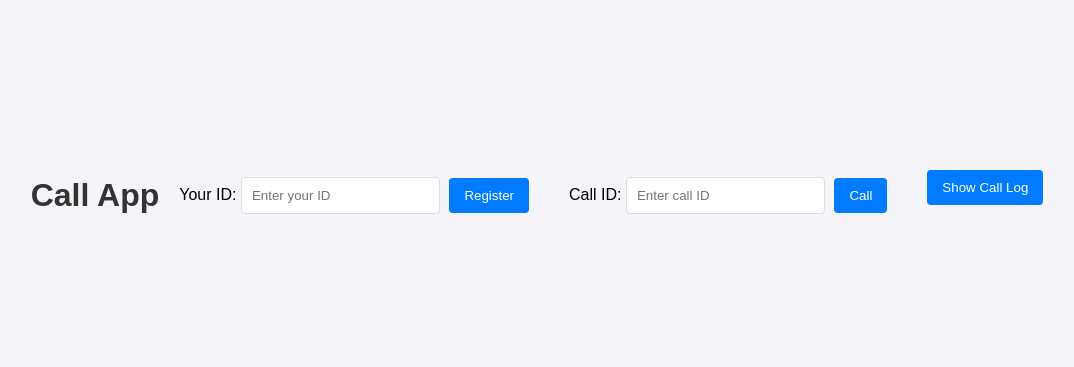
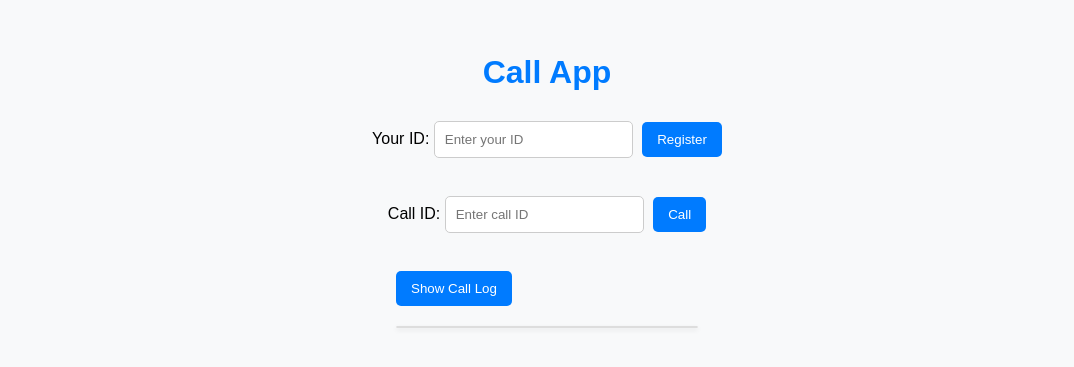
Before and after one commit to onur2025/call-app, a website: page public/index.html in a window 1280 px wide. Shown: the part 205-572 px from the top of the page, without its empty margins (93-1167 px from the left). Drawn offline with nearby package versions, Linux system fonts and the light colour scheme; no server answers.

Commit message:
Update style.css

```diff
--- a/public/style.css
+++ b/public/style.css
@@ -1,43 +1,72 @@
+/* تنسيق عام للصفحة */
 body {
   font-family: Arial, sans-serif;
-  background-color: #f4f4f9;
+  background-color: #f8f9fa;
   margin: 0;
   padding: 0;
   display: flex;
   justify-content: center;
   align-items: center;
   height: 100vh;
+  flex-direction: column;
 }
 
+/* تنسيق العنوان الرئيسي */
 h1 {
-  color: #333;
+  color: #007bff;
+  margin-bottom: 20px;
 }
 
+/* تنسيق العناصر الداخلية */
 div {
-  margin: 20px;
+  margin: 10px 0;
 }
 
+/* تنسيق حقول الإدخال */
 input {
   padding: 10px;
   margin-right: 5px;
-  border: 1px solid #ddd;
-  border-radius: 4px;
+  border: 1px solid #ccc;
+  border-radius: 5px;
 }
 
+/* تنسيق الأزرار */
 button {
   padding: 10px 15px;
   background-color: #007bff;
-  color: white;
+  color: #fff;
   border: none;
-  border-radius: 4px;
+  border-radius: 5px;
   cursor: pointer;
 }
 
 button:hover {
   background-color: #0056b3;
 }
-/* إشعارات التطبيق */
-div.notification {
+
+/* تنسيق قائمة سجل المكالمات */
+#callLog {
+  list-style: none;
+  padding: 0;
+  margin: 20px 0;
+  width: 300px;
+  background-color: #fff;
+  border: 1px solid #ddd;
+  border-radius: 5px;
+  box-shadow: 0 2px 5px rgba(0, 0, 0, 0.1);
+}
+
+#callLog li {
+  padding: 10px;
+  border-bottom: 1px solid #ddd;
+}
+
+#callLog li:last-child {
+  border-bottom: none;
+}
+
+/* تنسيق الإشعارات */
+.notification {
   position: fixed;
   top: 20px;
   right: 20px;
@@ -50,6 +79,7 @@ div.notification {
   animation: slide-in 0.5s ease;
 }
 
+/* تأثير انزلاق الإشعارات */
 @keyframes slide-in {
   from {
     opacity: 0;
```
